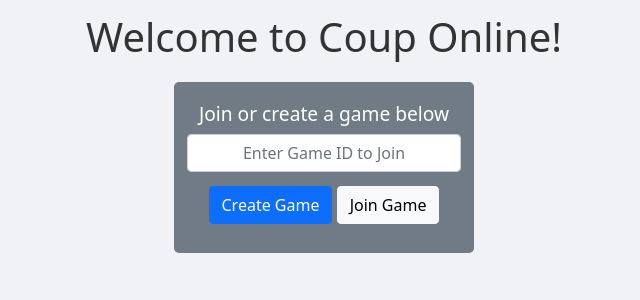
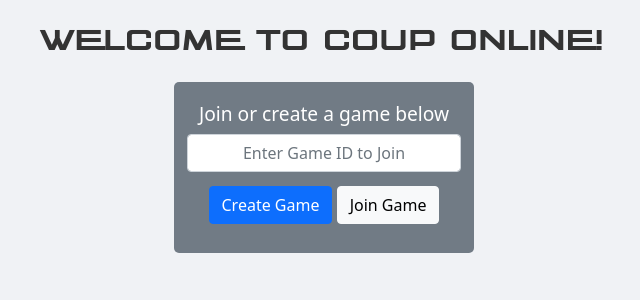
Before and after one commit to imconfusednow/django_site, a Django app: template coup/templates/coup/coup.html in a window 1280 px wide. Shown: the top 300 px of the page, without its empty margins (316-956 px from the left). Run offline with Django 3.2, Linux system fonts and the light colour scheme; the template is opened without the code that fills it, so the values that code supplies are empty; some libraries are stand-ins or nearby versions.

```diff
--- a/coup/static/coup/main.css
+++ b/coup/static/coup/main.css
@@ -1,7 +1,7 @@
 @font-face
 {
   font-family:  "Coup";
-  src:  url(/static/coup/Kwajong-BVRG.ttf);
+  src:  url("/static/coup/Kwajong-BVRG.ttf");
 }
 
 *, *::before, *after{
@@ -17,6 +17,7 @@ body {
 .title
 {
   text-align:center;
+    font-family: Coup;
 }
 
 .title-text
@@ -32,7 +33,6 @@ body {
   background-color:#717b85;
   padding:1%;
   border-radius: 5px;
-
 }
 
 #game-id
```
